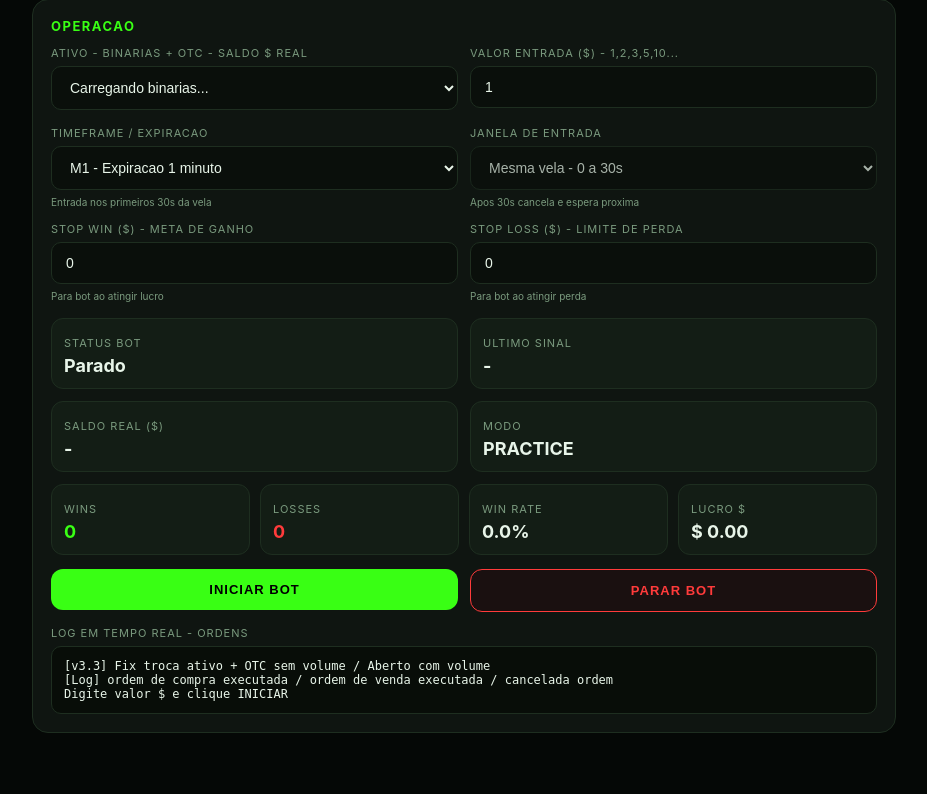
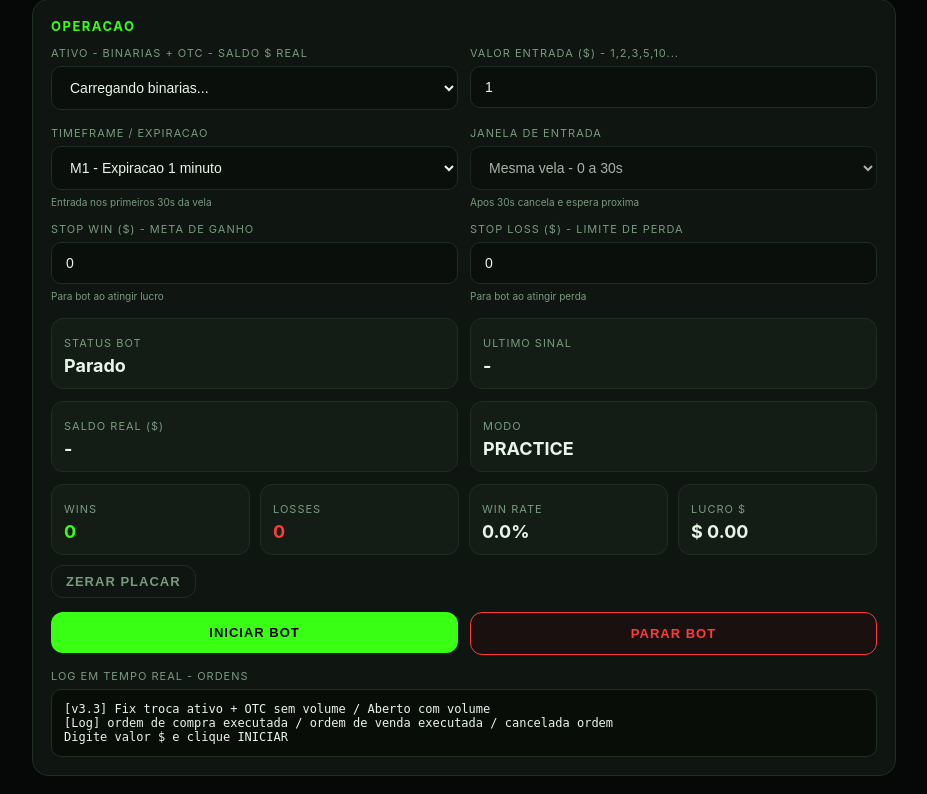
Before and after one commit to daniloadalto/danbot, a Flask app: page / in a window 1280 px wide. Shown: the part 558-1352 px from the top of the page, without its empty margins (176-1103 px from the left). Before the commit the page ends 1291 px from the top, so only its background shows below. Run offline with Flask 3, Linux system fonts and the light colour scheme.

Commit message:
Update dashboard.html

```diff
--- a/templates/dashboard.html
+++ b/templates/dashboard.html
@@ -65,6 +65,7 @@ select:focus,input:focus{border-color:var(--green)}
 </div>
 <div class="grid2" style="margin-top:14px"><div class="kpi"><small>Status Bot</small><b id="botStatus">Parado</b></div><div class="kpi"><small>Ultimo Sinal</small><b id="lastSignal">-</b></div><div class="kpi"><small>Saldo REAL ($)</small><b id="balance">-</b></div><div class="kpi"><small>Modo</small><b id="accountMode">DEMO</b></div></div>
 <div class="placar"><div class="kpi"><small>Wins</small><b id="wins" style="color:#39FF14">0</b></div><div class="kpi"><small>Losses</small><b id="losses" style="color:#ff3b3b">0</b></div><div class="kpi"><small>Win Rate</small><b id="winrate">0%</b></div><div class="kpi"><small>Lucro $</small><b id="profit">0</b></div></div>
+<div style="margin-top:10px"><button class="btn btn-outline" style="width:auto;padding:8px 14px" onclick="resetStats()">Zerar placar</button></div>
 <div class="row" style="margin-top:14px"><div class="col"><button class="btn btn-green" onclick="startBot()">Iniciar Bot</button></div><div class="col"><button class="btn btn-red" onclick="stopBot()">Parar Bot</button></div></div>
 <div style="margin-top:14px"><label>Log em tempo real - ordens</label><div id="log" class="log">[v3.3] Fix troca ativo + OTC sem volume / Aberto com volume
 [Log] ordem de compra executada / ordem de venda executada / cancelada ordem
@@ -188,6 +189,15 @@ async function startBot(){
   } else {log('Erro iniciar: '+(j.error||''));}
   botStatus();
 }
+async function resetStats(){
+  if(!confirm('Zerar o placar (Wins, Losses, Win Rate e Lucro)? Isso nao altera nada na corretora.')) return;
+  try{
+    const r=await fetch('/api/bot/reset_stats',{method:'POST',headers:headers()});
+    const j=await r.json();
+    if(j.ok){log('Placar zerado');}else{log('Erro ao zerar placar');}
+  }catch(e){log('Erro ao zerar placar: '+e.message);}
+  loadPlacar();
+}
 async function stopBot(){await fetch('/api/bot/stop',{method:'POST',headers:headers()});log('Bot parado');botStatus();}
 async function scan(){try{const asset=document.getElementById('asset').value;if(!asset||asset.includes('Carregando')) return;const r=await fetch('/api/scan?asset='+asset,{headers:headers()});const j=await r.json();if(j.sinal){document.getElementById('lastSignal').textContent=j.sinal+' ('+(document.getElementById('timeframe').value||'M1')+') - '+(j.debug?.modo||'');}}catch(e){}}
 function logout(){localStorage.removeItem('danbot_token');location.href='/';}
```
